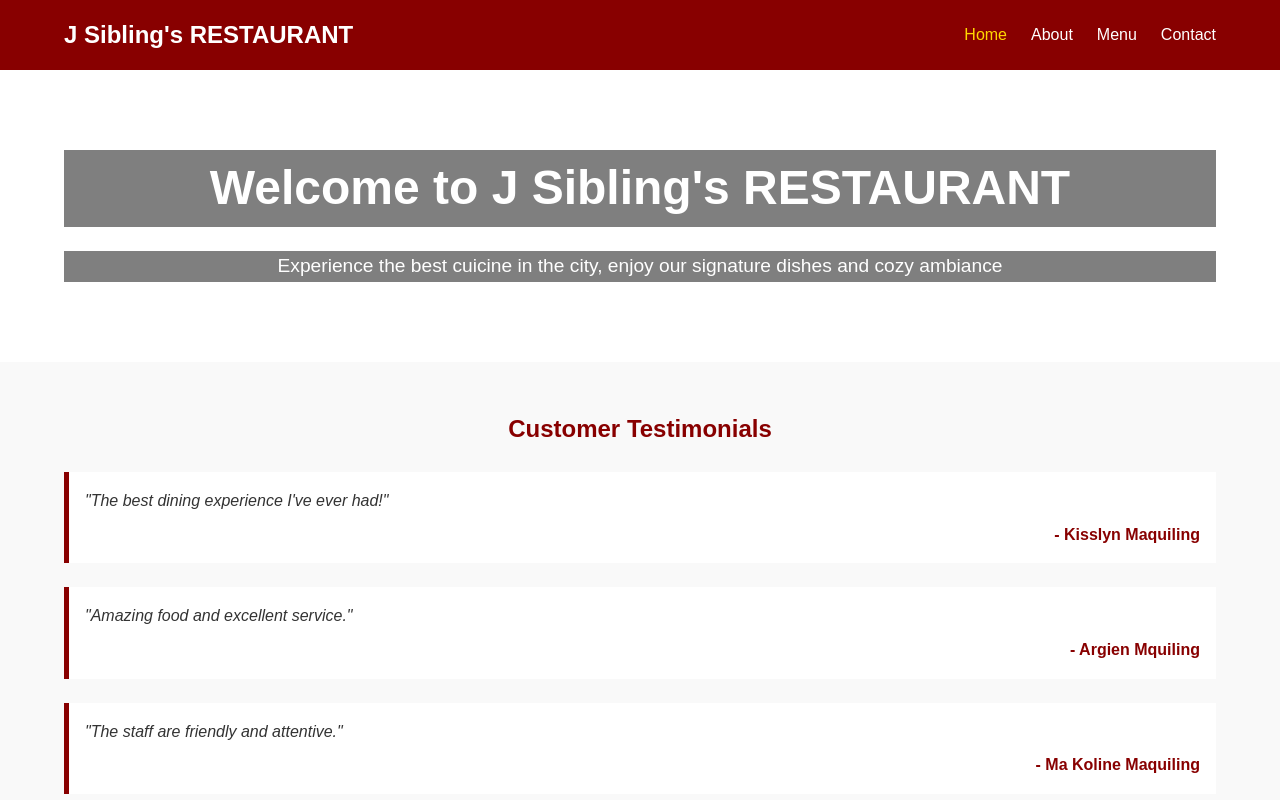
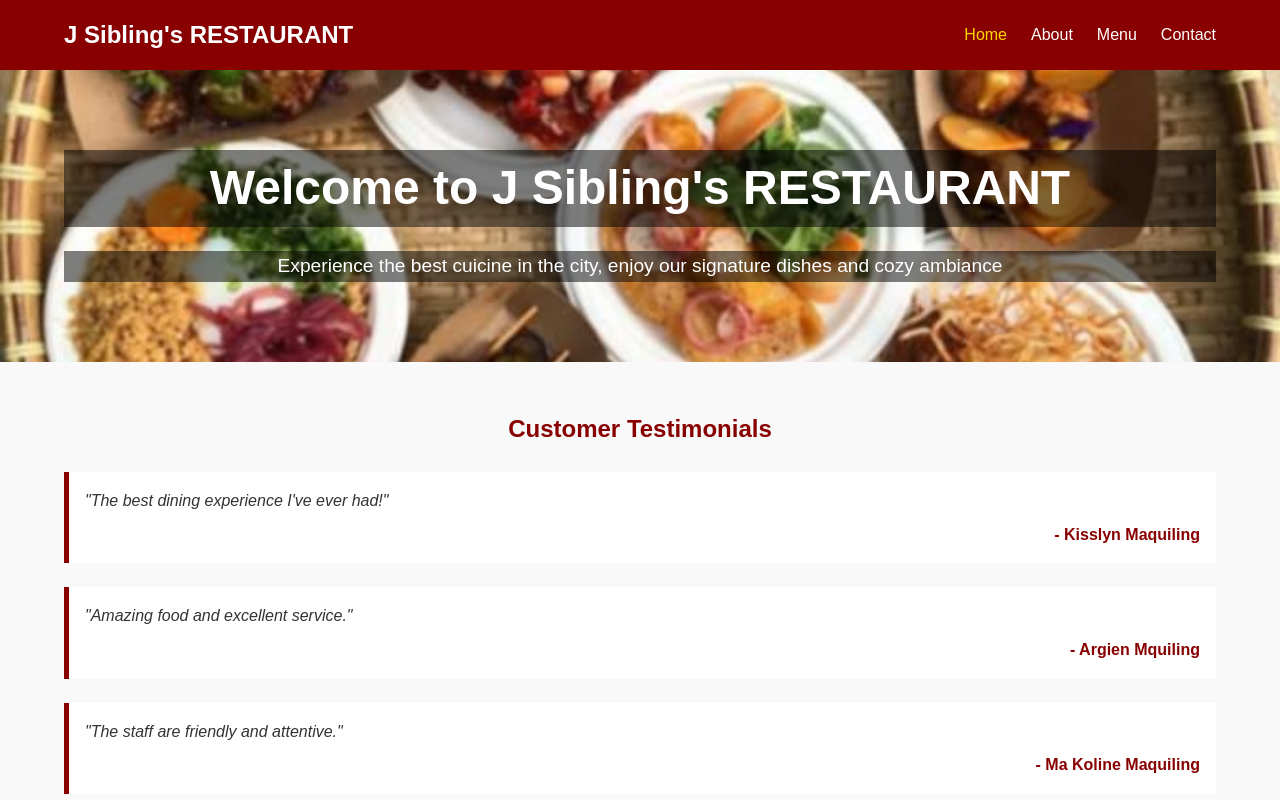
Before and after one commit to maquilingsoe/jessarestu, a plain HTML site: page index.html in a window 1280 px wide. Shown: the top 800 px of the page. Drawn offline with Linux system fonts and the light colour scheme.

Commit message:
styles.css

```diff
--- a/styles.css
+++ b/styles.css
@@ -64,7 +64,7 @@
  }
 
  .hero {
-  background: url("../img/maquiling.jpeg") no-repeat center center/cover;
+  background: url("maquiling.jpeg") no-repeat center center/cover fixed;
   padding: 5em 0;
   color:#fff;
   text-align: center;
```
